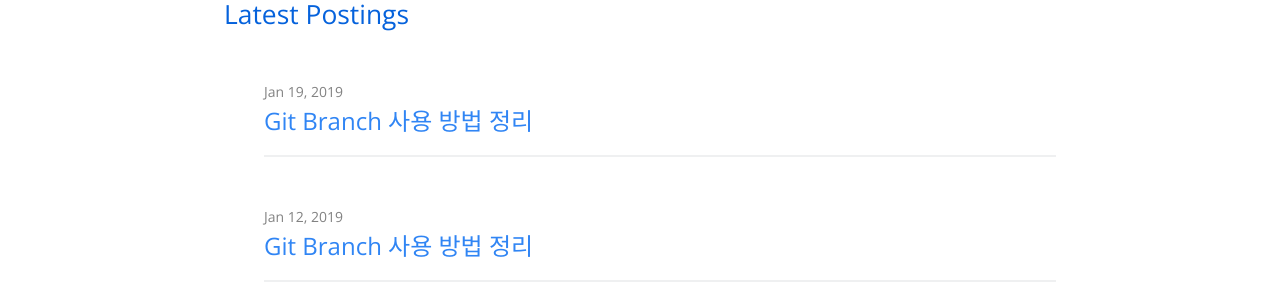
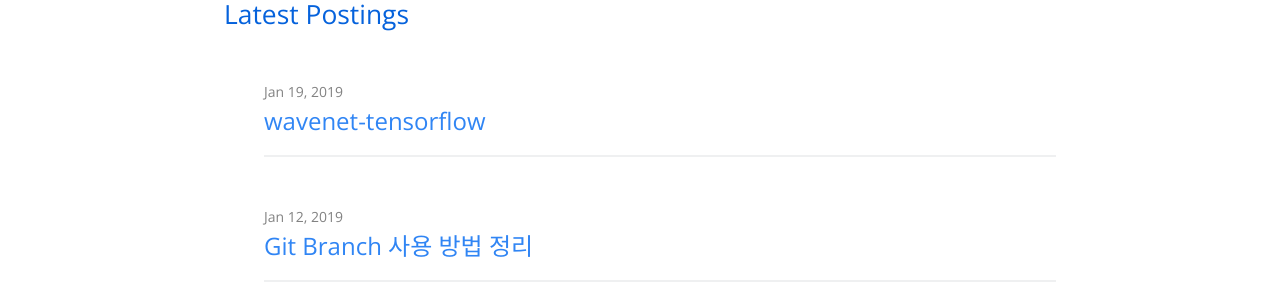
Before and after one commit to hcnoh/hcnoh.github.io, a Jekyll site: the page built from index.md, in a window 1280 px wide. Shown: the part 426-726 px from the top of the page. Built offline with Jekyll 4.4.1, drawn with Linux system fonts in a browser that asks for light colours; some of the changed lines change nothing that is shown.

Commit message:
Update 2019-01-19-wavenet-tensorflow.md

````diff
--- a/_posts/2019-01-19-wavenet-tensorflow.md
+++ b/_posts/2019-01-19-wavenet-tensorflow.md
@@ -1,17 +1,73 @@
 ---
-layout: post
+layout: project
 use_math: true
-title: "Git Branch 사용 방법 정리"
+title: "wavenet-tensorflow"
 date: 2019-01-19 01:29:33
-tagline: "Git에서 버전 관리를 위해 사용되는 Branch 사용 방법 정리"
+tagline: "A TensorFlow implementation of Google's WaveNet"
 categories:
 - Project
 tags:
-- git
-- linux
+- deep learning
+- tensorflow
+- python
 image: /thumbnail-mobile.png
 author: "Hyungcheol Noh"
 permalink: /2019-01-19-wavenet-tensorflow
 ---
 
-Git의 기본적인 사용법에 관한 포스팅은 다음의 [링크](https://hcnoh.github.io/2018-08-20-git-basic-usage)를 참조하면 된다. 여기서는 Git의 Branch 기능에 대해서만 정리한다.
+# WaveNet in TensorFlow
+This repository is for a TensorFlow implementation of Google's WaveNet. The original link of WaveNet paper is [here](https://regmedia.co.uk/2016/09/09/wavenet.pdf). In this repository, only global conditioning was implemented for WaveNet model.
+
+![](/wavenet-architecture.PNG)
+
+## Prerequisites
+- Python 3.5
+- librosa 0.6.2 or higher
+- numpy 1.14.5 or higher
+- tensorflow-gpu 1.10.0 or higher
+
+More simpler way to install these prerequisites using python 3.5 virtualenv is that:
+
+```bash
+>>> virtualenv --system-site-packages -p python3 wavenet-venv
+>>> source ./wavenet-venv/bin/activate
+>>> pip install -r requirements.txt
+```
+
+## Usage
+The dataset directory should be organized by this structure.
+
+```
+dataset
+├── p01 (person name, the name doesn't matter)
+    ├── txt
+        ├── xxx.txt (name doesn't matter)
+        ├── yyy.txt
+        └── ...
+    └── wav
+        ├── xxx.wav (name doesn't matter but should be same with corresponding txt file)
+        ├── yyy.wav
+        └── ...
+├── p02
+└── ...
+```
+
+To train a model:
+
+```bash
+>>> python train.py
+```
+
+Also, to generate a audio with a trained model:
+
+```bash
+>>> python generate.py
+```
+
+## Results
+I trained WaveNet model without using any global conditions. The trained model just mimics voice from original audio dataset.
+- The original audio sample that I used as a dataset: [https://soundcloud.com/artzizou/p280-original-sample?in=artzizou/sets/wavenet-tensorflow](https://soundcloud.com/artzizou/p280-original-sample?in=artzizou/sets/wavenet-tensorflow)
+- A generated audio from my trained WaveNet model: [https://soundcloud.com/artzizou/p280-final-version?in=artzizou/sets/wavenet-tensorflow](https://soundcloud.com/artzizou/p280-final-version?in=artzizou/sets/wavenet-tensorflow)
+
+## Author
+Hyungcheol Noh / [About Me](https://hcnoh.github.io/about)
````
